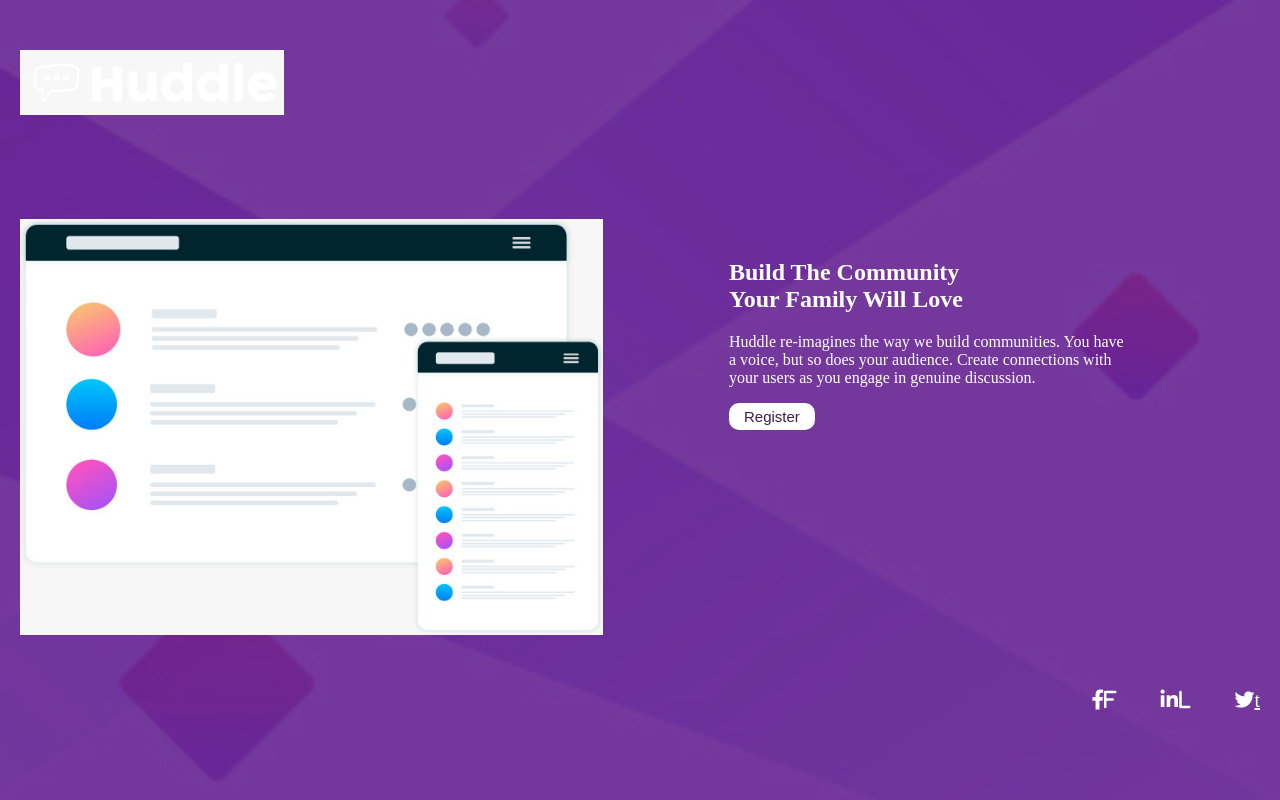
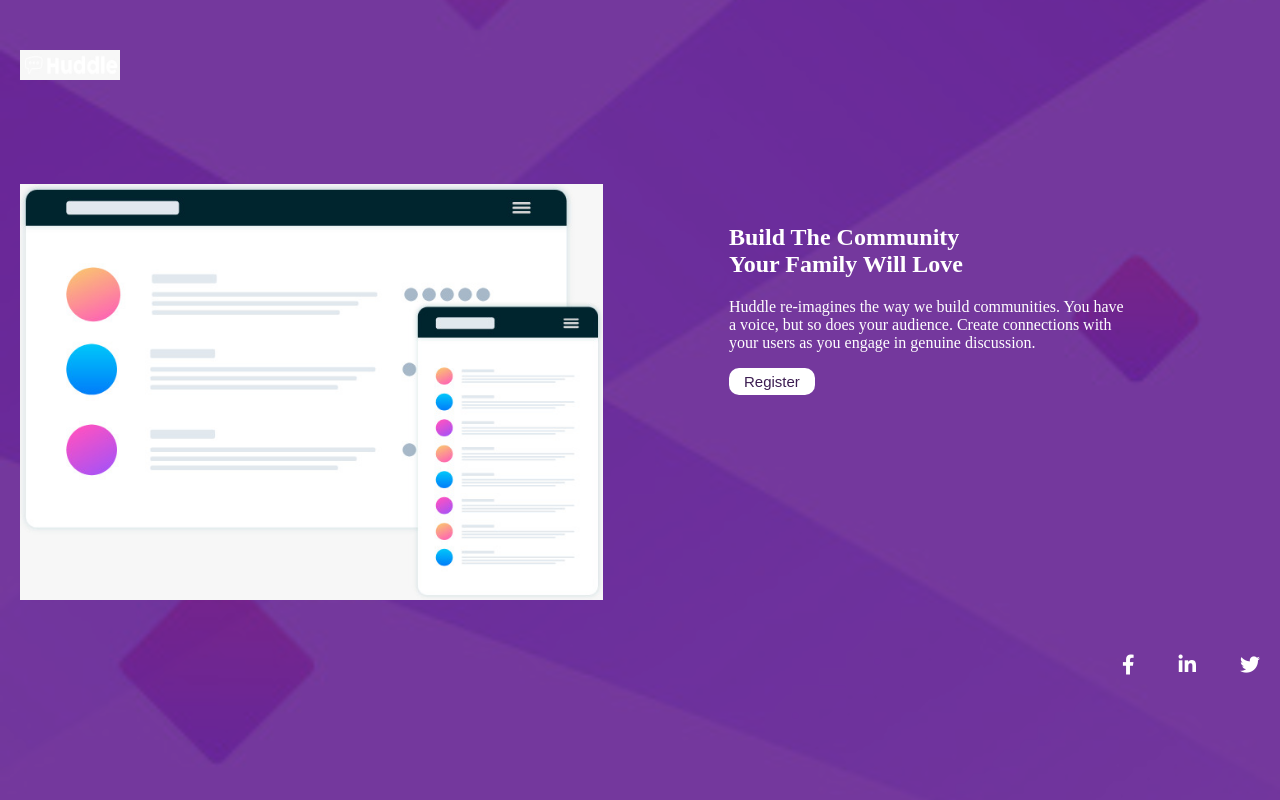
Before and after one commit to Willims1992/ududo, a plain HTML site: page index.html in a window 1280 px wide. Drawn offline with Linux system fonts and the light colour scheme.

Commit message:
correction

```diff
--- a/index.html
+++ b/index.html
@@ -11,7 +11,7 @@
 
 </head>
 <body>
-    <header>
+    <header class="header">
         <img src="image/logo.jpg" alt="logo">
     </header>
     <main>
@@ -31,9 +31,9 @@
     </main>
     <footer>
       <div class="footer">
-        <a href="https://facebook.com"  target="_blank" rel="noopener noreferrer"><i class="fab fa-facebook-f">f</i></a>
-        <a href="https://linkedin.com" target="_blank" rel="noopener noreferrer"><i class="fab fa-linkedin-in">l</i></a>
-        <a href="https://twitter.com" target="_blank" rel="noopener noreferrer"><i class="fab fa-twitter"></i>t</a>
+        <a href="https://facebook.com"  target="_blank" rel="noopener noreferrer"><i class="fab fa-facebook-f"></i></a>
+        <a href="https://linkedin.com" target="_blank" rel="noopener noreferrer"><i class="fab fa-linkedin-in"></i></a>
+        <a href="https://twitter.com" target="_blank" rel="noopener noreferrer"><i class="fab fa-twitter"></i></a>
       </div>
 
     </footer>
--- a/style/style.css
+++ b/style/style.css
@@ -48,6 +48,12 @@ footer{
     padding: 20px;
 }
 
+.header img{
+    width: 100px;
+    height: 30px;
+
+}
+
 
 @media screen and (max-width: 600px) {
 
```
